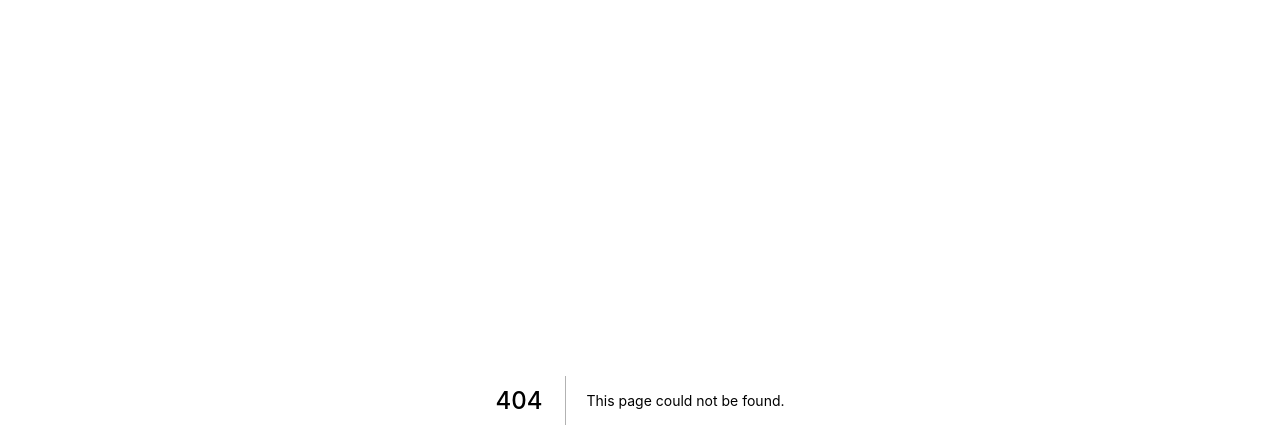
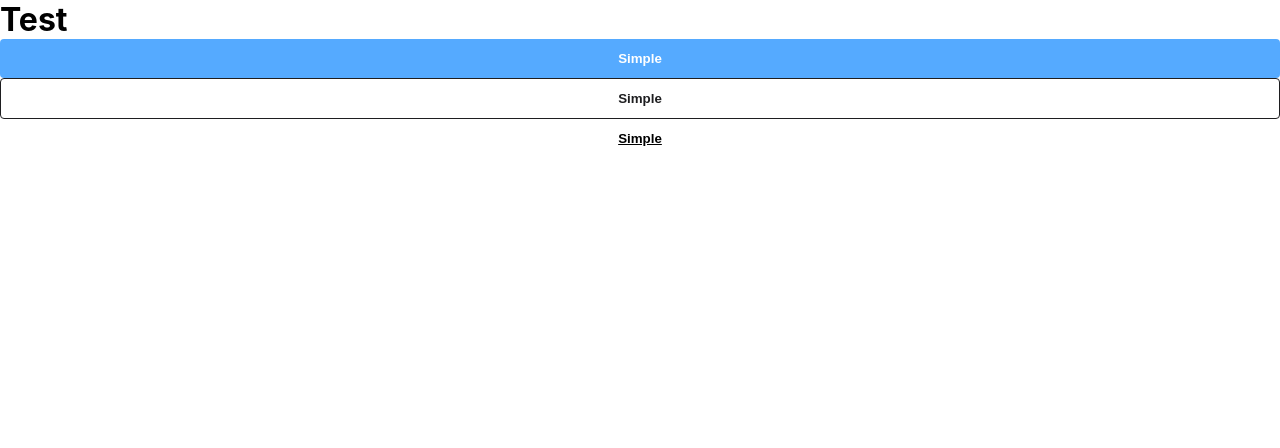
Before and after one commit to 0xLucca/dl3arn, a Next.js app: page /test in a window 1280 px wide. Before the commit this address had no page. Shown: the top 448 px of the page. Built offline with nearby package versions, Linux system fonts and the light colour scheme; what @rainbow-me/rainbowkit, wagmi would draw is missing.

Commit message:
feat: Testing page

```diff
--- a/components/Buttons/index.tsx
+++ b/components/Buttons/index.tsx
@@ -1,13 +1,14 @@
-import { HTMLAttributes } from "react";
+import { HTMLAttributes, ReactNode } from "react";
 import styles from "./styles.module.css";
 
 interface ButtonProps extends HTMLAttributes<HTMLButtonElement> {
-  children: string;
+  children: ReactNode;
 }
 export function Button({ children, ...other }: ButtonProps) {
   return <button {...other}>{children}</button>;
 }
 
+/* Buttons with styles */
 export function PrimaryButton({ children, ...others }: ButtonProps) {
   return (
     <Button className={styles.primary} {...others}>
@@ -23,3 +24,11 @@ export function SecondaryButton({ children, ...others }: ButtonProps) {
     </Button>
   );
 }
+
+export function SimpleButton({ children, ...others }: ButtonProps) {
+  return (
+    <Button className={styles.simple} {...others}>
+      {children}
+    </Button>
+  );
+}
--- a/components/Buttons/styles.module.css
+++ b/components/Buttons/styles.module.css
@@ -1,19 +1,43 @@
-.primary, .secondary {
+.primary, .secondary, .simple {
   border: none;
   background-color: transparent;
   width: 100%;
   padding: .75rem;
   font-weight: 600;
+  box-shadow: 0 .25rem .5rem #0000;
+  transition: all .15s;
+  border-radius: .25rem;
 }
 
 .primary {
   background-color: #5af;
-  border-radius: .25rem;
   color: #fff;
 }
 
+
 .secondary {
-  border-radius: .25rem;
+  --color:#1e1e20;
+  background-color: #fff;
+  border: 1px solid var(--color);
+  color: var(--color);
+
+}
+.simple {
   text-decoration: underline;
-  color: #1e1e20
 }
+
+/* Hovers */
+
+.primary:hover {
+  box-shadow: 0 .25rem .5rem #0002;
+  transform: translate(0, -5px);
+}
+
+.secondary:hover {
+  box-shadow: 0 .25rem .5rem #0002;
+  transform: translate(0, -5px);
+}
+
+.simple:hover {
+  box-shadow: 0 .25rem .5rem #0002;
+}
--- a/pages/index.tsx
+++ b/pages/index.tsx
@@ -1,6 +1,5 @@
 import type { NextPage } from "next";
 import Head from "next/head";
-import { PrimaryButton, SecondaryButton } from "../components/Buttons";
 
 const Home: NextPage = () => {
   return (
@@ -17,9 +16,6 @@ const Home: NextPage = () => {
       <main style={{ display: "grid", placeItems: "center", height: "100vh" }}>
         <div>
           <h1>DL3arn</h1>
-
-          <PrimaryButton>Login</PrimaryButton>
-          <SecondaryButton>Login</SecondaryButton>
         </div>
       </main>
       <footer></footer>
--- /dev/null
+++ b/pages/test/index.tsx
@@ -0,0 +1,33 @@
+import Head from "next/head";
+import Router from "next/router";
+
+import {
+  PrimaryButton,
+  SecondaryButton,
+  SimpleButton,
+} from "../../components/Buttons";
+
+function Test() {
+  if (process.env.NODE_ENV !== "development") return Router.back();
+
+  return (
+    <div>
+      <Head>
+        <title>DL3arn | Test page</title>
+      </Head>
+
+      <main>
+        <h1>Test</h1>
+
+        <div>
+          <PrimaryButton>Simple</PrimaryButton>
+          <SecondaryButton>Simple</SecondaryButton>
+          <SimpleButton>Simple</SimpleButton>
+        </div>
+      </main>
+      <footer></footer>
+    </div>
+  );
+}
+
+export default Test;
```
